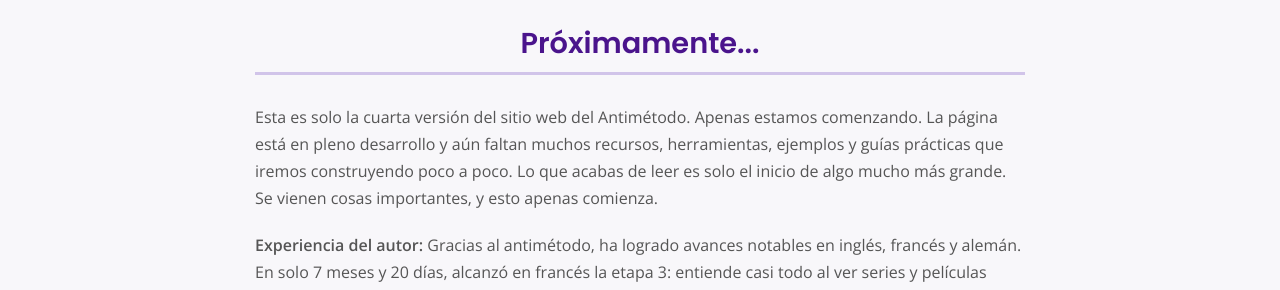
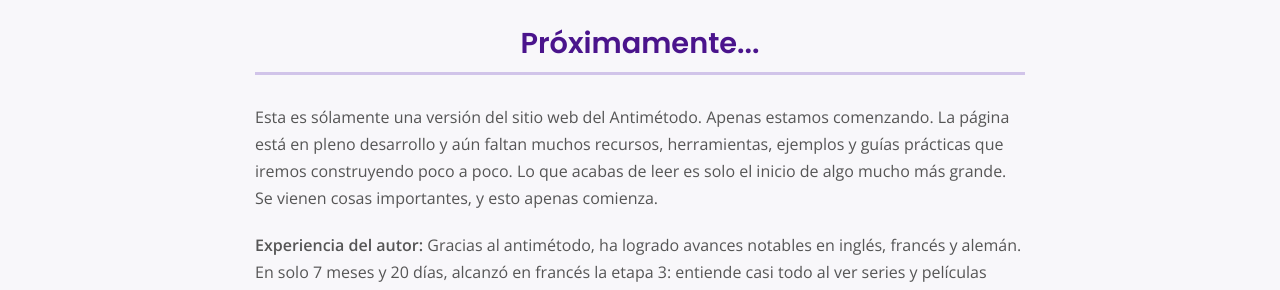
Before and after one commit to LuiseM93/ElAntimetodo, a Jekyll site: the page built from index.md, in a window 1280 px wide and 900 px high, scrolled down 4465 px. Shown: the part 154-444 px from the top of the window. Built offline with Jekyll 4.4.1, drawn with Linux system fonts in a browser that asks for light colours.

Commit message:
Update index.md

```diff
--- a/index.md
+++ b/index.md
@@ -298,7 +298,7 @@
 
   <section>
      <h2 style="text-align: center;">Próximamente...</h2>
-     <p style="text-align: left; color: var(--text-light-color);">Esta es solo la cuarta versión del sitio web del Antimétodo. Apenas estamos comenzando. La página está en pleno desarrollo y aún faltan muchos recursos, herramientas, ejemplos y guías prácticas que iremos construyendo poco a poco. Lo que acabas de leer es solo el inicio de algo mucho más grande. Se vienen cosas importantes, y esto apenas comienza.</p>
+     <p style="text-align: left; color: var(--text-light-color);">Esta es sólamente una versión del sitio web del Antimétodo. Apenas estamos comenzando. La página está en pleno desarrollo y aún faltan muchos recursos, herramientas, ejemplos y guías prácticas que iremos construyendo poco a poco. Lo que acabas de leer es solo el inicio de algo mucho más grande. Se vienen cosas importantes, y esto apenas comienza.</p>
      <p style="text-align: left; color: var(--text-light-color);"><strong>Experiencia del autor:</strong> Gracias al antimétodo, ha logrado avances notables en inglés, francés y alemán. En solo 7 meses y 20 días, alcanzó en francés la etapa 3: entiende casi todo al ver series y películas auténticas sin subtítulos, y juega sus videojuegos favoritos en francés. Todo esto disfrutando el proceso y sintiendo el idioma como una segunda lengua materna. Sin clases ni métodos tradicionales.</p>
      <p style="text-align: left; color: var(--text-light-color);"><strong>Resultados esperados:</strong> fluidez real y un alto nivel en el idioma, comprensión a nivel nativo y hablar desde el instinto.</p>
      <div style="margin-top: 2rem; text-align: center;">
```
